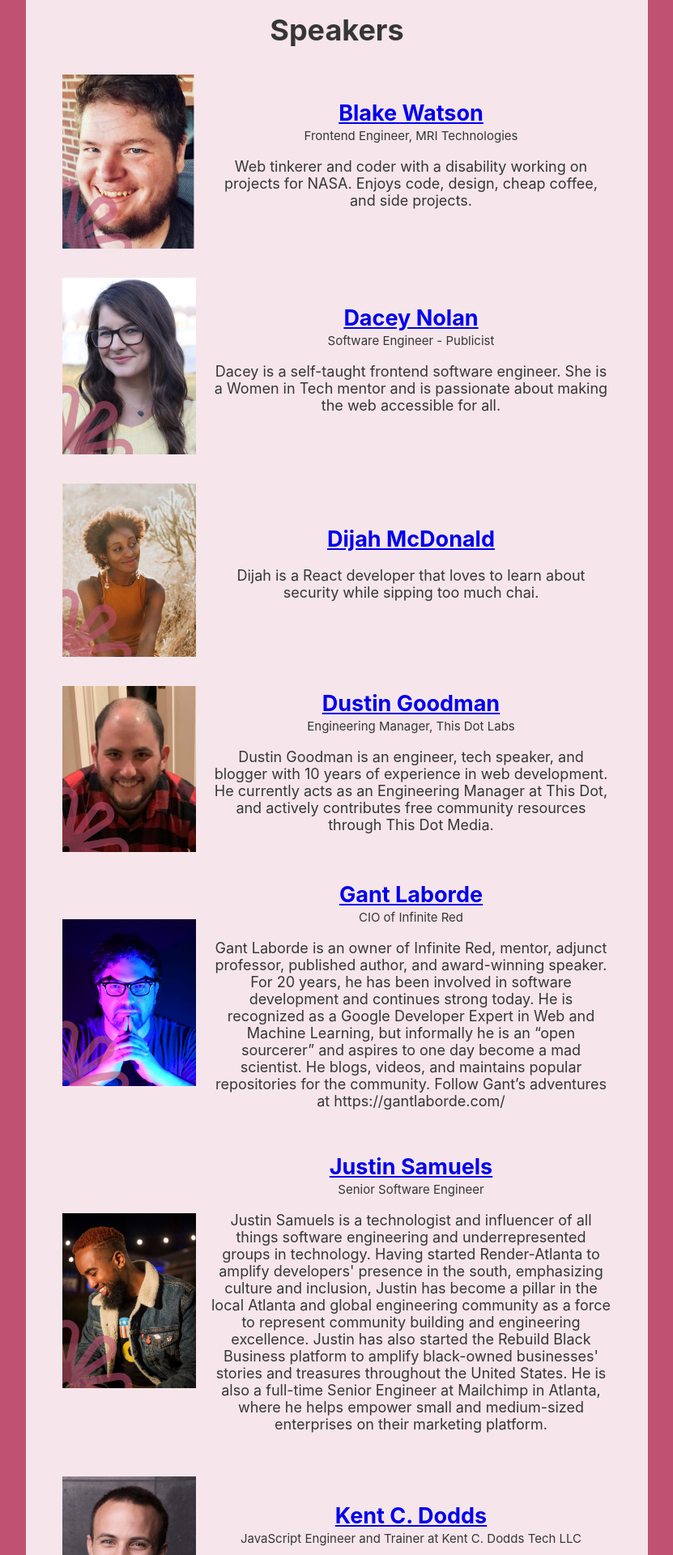
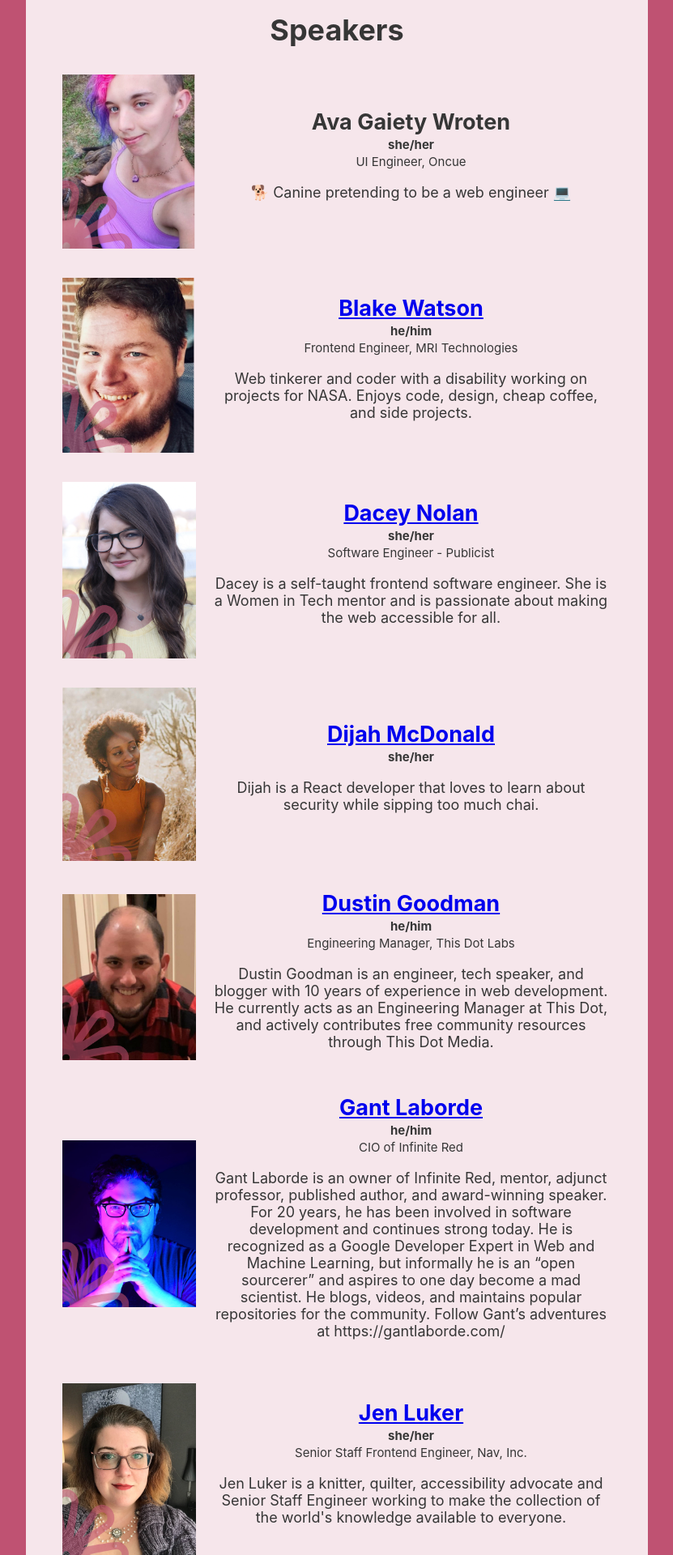
Before and after one commit to kaylasween/magnoliajs, a Next.js app: page /speakers in a window 1280 px wide. Shown: the part 260-2180 px from the top of the page at 81% size, without its empty margins (224-1055 px from the left). Built offline with nearby package versions, Linux system fonts and the light colour scheme.

Commit message:
adding jen and ava to speaker lineup.

```diff
--- a/constants/speakers.json
+++ b/constants/speakers.json
@@ -1,7 +1,17 @@
 {
   "speakers": [
     {
+      "name": "Ava Gaiety Wroten",
+      "pronouns": "she/her",
+      "title": "UI Engineer, Oncue",
+      "bio": "🐕 Canine pretending to be a web engineer 💻 ",
+      "talkTitle": "Building the Dream UI Component Library",
+      "talkAbstract": "A well made app is visually consistent, appealing, and usable. What does it look like to build a system that can engineers, designers, quality assurance, and product can use to make all of this happen? Let's dive into the standards and technologies that have gone into building the new design system at Oncue with accessibility and testing in mind.",
+      "headshot": "AvaPic.png",
+      "twitter": ""
+    }, {
       "name": "Blake Watson",
+      "pronouns": "he/him",
       "title": "Frontend Engineer, MRI Technologies",
       "bio": "Web tinkerer and coder with a disability working on projects for NASA. Enjoys code, design, cheap coffee, and side projects.",
       "talkTitle": "Speaking in Code: Hands-Free Input with Talon",
@@ -10,6 +20,7 @@
       "twitter": "blakewatson"
     }, {
       "name": "Dacey Nolan",
+      "pronouns": "she/her",
       "title": "Software Engineer - Publicist",
       "bio": "Dacey is a self-taught frontend software engineer. She is a Women in Tech mentor and is passionate about making the web accessible for all.",
       "talkTitle": "",
@@ -18,6 +29,7 @@
       "twitter": "dacey_nolan"
     }, {
       "name": "Dijah McDonald",
+      "pronouns": "she/her",
       "title": "",
       "bio": "Dijah is a React developer that loves to learn about security while sipping too much chai.",
       "talkTitle": "",
@@ -26,6 +38,7 @@
       "twitter": "astrodijah"
     }, {
       "name": "Dustin Goodman",
+      "pronouns": "he/him",
       "title": "Engineering Manager, This Dot Labs",
       "bio": "Dustin Goodman is an engineer, tech speaker, and blogger with 10 years of experience in web development. He currently acts as an Engineering Manager at This Dot, and actively contributes free community resources through This Dot Media.",
       "talkTitle": "",
@@ -34,14 +47,26 @@
       "twitter": "dustinsgoodman"
     }, {
       "name": "Gant Laborde",
+      "pronouns": "he/him",
       "title": "CIO of Infinite Red",
       "bio": "Gant Laborde is an owner of Infinite Red, mentor, adjunct professor, published author, and award-winning speaker. For 20 years, he has been involved in software development and continues strong today. He is recognized as a Google Developer Expert in Web and Machine Learning, but informally he is an “open sourcerer” and aspires to one day become a mad scientist. He blogs, videos, and maintains popular repositories for the community. Follow Gant’s adventures at https://gantlaborde.com/",
       "talkTitle": "",
       "talkAbstract": "",
       "headshot": "GantPic.png",
       "twitter": "GantLaborde"
+    },
+    {
+      "name": "Jen Luker",
+      "pronouns": "she/her",
+      "title": "Senior Staff Frontend Engineer, Nav, Inc.",
+      "bio": "Jen Luker is a knitter, quilter, accessibility advocate and Senior Staff Engineer working to make the collection of the world's knowledge available to everyone. ",
+      "talkTitle": "",
+      "talkAbstract": "",
+      "headshot": "JenPic.png",
+      "twitter": "knitcodemonkey"
     }, {
       "name": "Justin Samuels",
+      "pronouns": "he/him",
       "title": "Senior Software Engineer",
       "bio": "Justin Samuels is a technologist and influencer of all things software engineering and underrepresented groups in technology. Having started Render-Atlanta to amplify developers' presence in the south, emphasizing culture and inclusion, Justin has become a pillar in the local Atlanta and global engineering community as a force to represent community building and engineering excellence. Justin has also started the Rebuild Black Business platform to amplify black-owned businesses' stories and treasures throughout the United States. He is also a full-time Senior Engineer at Mailchimp in Atlanta, where he helps empower small and medium-sized enterprises on their marketing platform.",
       "talkTitle": "",
@@ -50,6 +75,7 @@
       "twitter": "ThugDebugger"
     }, {
       "name": "Kent C. Dodds",
+      "pronouns": "he/him",
       "title": "JavaScript Engineer and Trainer at Kent C. Dodds Tech LLC",
       "bio": "Kent C. Dodds is a JavaScript engineer and teacher. He's also active in the open source community. He likes his family, JavaScript, and React.",
       "talkTitle": "",
@@ -58,6 +84,7 @@
       "twitter": "kentcdodds"
     }, {
       "name": "Michael Liendo",
+      "pronouns": "he/him",
       "title": "Frontend/Serverless Consultant",
       "bio": "Frontend Engineer and Serverless Practitioner. AWS Community Builder.",
       "talkTitle": "",
@@ -66,6 +93,7 @@
       "twitter": "mtliendo"
     }, {
       "name": "Nader Dabit",
+      "pronouns": "he/him",
       "title": "Developer Relations Engineer, Edge and Node",
       "bio": "Developer, Author, Teacher, currently working as a Developer Relations Engineer at Edge and Node.",
       "talkTitle": "",
@@ -74,6 +102,7 @@
       "twitter": "dabit3"
     }, {
       "name": "Shawn Swyx Wang",
+      "pronouns": "he/him",
       "title": "Head of Developer Experience, Temporal.io",
       "bio": "swyx has worked on React and serverless JavaScript at Two Sigma, Netlify and AWS, and now serves as Head of Developer Experience at Temporal.io. He has started and run communities for hundreds of thousands of developers, like Svelte Society, /r/reactjs, and the React TypeScript Cheatsheet. His nontechnical writing was recently published in the Coding Career Handbook for Junior to Senior developers.",
       "talkTitle": "",
@@ -82,6 +111,7 @@
       "twitter": "swyx"
     }, {
       "name": "Sia Karamalegos",
+      "pronouns": "she/her",
       "title": "Web Developer",
       "bio": "Sia Karamalegos is a developer, international conference speaker, and writer. She is a Google Developer Expert in Web Technologies, a Cloudinary Media Developer Expert, and a Women Techmakers ambassador. She co-organizes GDG New Orleans and its marquee event, DevFest New Orleans. She is the founder and lead developer for Clio + Calliope Web Development and was recognized in the Silicon Bayou 100, the 100 most influential and active people in tech and entrepreneurship in Louisiana.",
       "talkTitle": "",
@@ -90,6 +120,7 @@
       "twitter": "TheGreenGreek"
     }, {
       "name": "Tracy Lee",
+      "pronouns": "she/her",
       "title": "CEO and Co-Founder, This Dot Labs",
       "bio": "Organizer of This.JavaScript, Modern Web, Contributor Days, Google Developer Group, and RxWorkshop",
       "talkTitle": "",
--- a/pages/speakers.js
+++ b/pages/speakers.js
@@ -15,7 +15,8 @@ export default function Speakers() {
           <div className="speaker">
             <img src={`/speakers/${speaker.headshot}`} alt={`${speaker.name}'s headshot.`} />
             <div className="speaker-info">
-              <h2><a href={`https://twitter.com/${speaker.twitter}`}>{speaker.name}</a></h2>
+              <h2>{speaker.twitter ? <a href={`https://twitter.com/${speaker.twitter}`}>{speaker.name}</a> : speaker.name}</h2>
+              <small><strong>{speaker.pronouns}</strong></small><br />
               <small>{speaker.title}</small>
               <p>{speaker.bio}</p>
             </div>
```
Also changed, not shown: public/speakers/AvaPic.png (added), public/speakers/JenPic.png (added).
